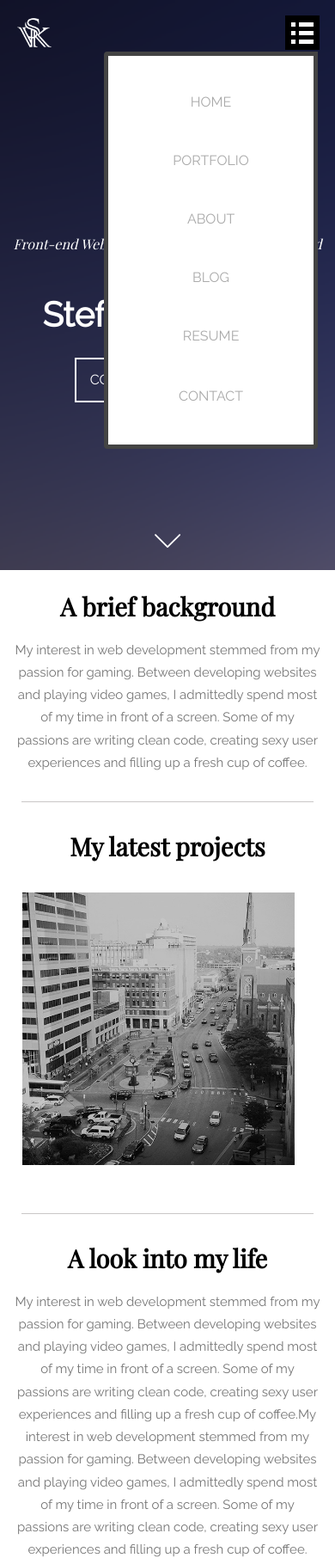
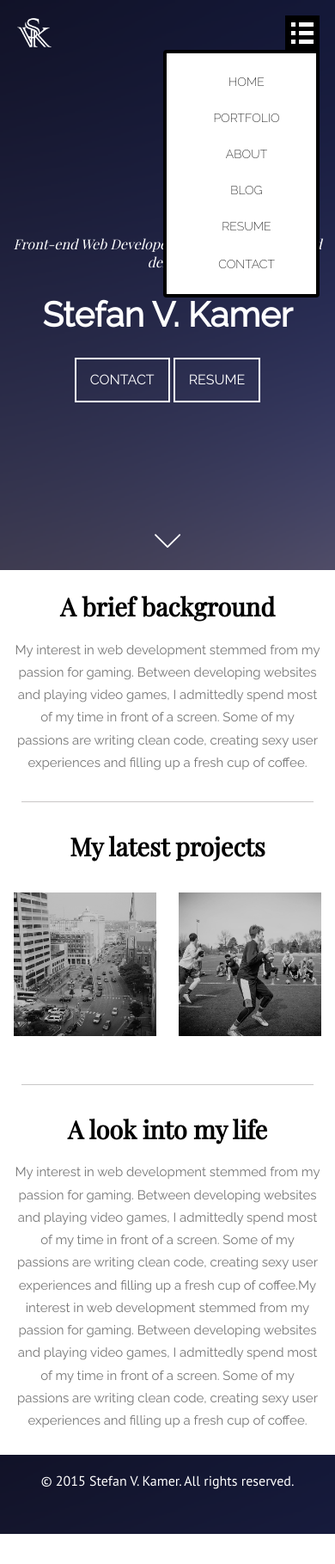
Before and after one commit to stefan2305/SVK-Landing-Page, a plain HTML site: page index.html in a window 390 px wide. Shown: the top 1819 px of the page at 86% size. After the commit the page ends 1784 px from the top, so only its background shows below. Drawn offline with nearby package versions, Linux system fonts and the light colour scheme; a web font is replaced by a local one.

Commit message:
Navigation Menu Styling
Styled the navigation menu some more. More work needed.

Still need to fix the bug that you can open the navigation menu from
anywhere along the top of the page.

```diff
--- a/css/style.css
+++ b/css/style.css
@@ -1,5 +1,3 @@
-
-
 /* Type Selectors ------------------ */
 
 html,
@@ -35,7 +33,7 @@ body {
     bottom: 0;
     width: 100%;
     height: 4em;
-    background-image: url(/assets/8.png);
+    background-image: url(../assets/8.png);
     padding-top: 5%;
     padding-bottom: 2%;
     text-align: center;
@@ -136,6 +134,7 @@ nav ul li {
     /* This allow us to arrange list items in a row, without using float */
     display: inline-block;
     list-style-type: none;
+    padding: 0 6px;
 }
 
 #menu-icon {
@@ -152,20 +151,21 @@ a:hover#menu-icon {
     display: hidden;
     background-color: #444;
     border-radius: 4px 4px 0 0;
+}
 
-}
 
 /* Create a style for the first level items */
 
 nav ul li a {
-    color: #aaa;
+    color: #ccc;
     display: block;
     line-height: 2em;
     padding: 0.5em 1em;
     text-decoration: none;
     text-transform: uppercase;
     font-family: 'Raleway', sans-serif;
-    font-size: 1em;
+    font-weight: 200;
+    font-size: 14px;
 }
 
 nav ul li a:hover {
@@ -190,7 +190,7 @@ nav ul li a#contact {
 /* ------------------- Header Styling ----------------- */
 
 .main-header {
-    background-image: url(/assets/8.png);
+    background-image: url(../assets/8.png);
     padding-top: 14em;
     padding-bottom: 10em;
     margin-bottom: 0;
@@ -200,24 +200,20 @@ nav ul li a#contact {
     z-index: 100;
 }
 
-
-
-
 #arrowbox {
     position: absolute;
     width: 100%;
     bottom: 0;
     text-align: center;
 }
+
 #arrowbox img {
     bottom: 0;
     width: 30px;
     height: auto;
     margin: 22px auto;
+}
 
-
-
-}
 
 /*
 #overlay {
@@ -232,7 +228,6 @@ nav ul li a#contact {
 }
 */
 
-
 .title {
     color: white;
     font-size: 1em;
@@ -244,14 +239,14 @@ nav ul li a#contact {
 
 
 /*-----------------------------------------------*/
+
 .the3images {
     width: 100%;
-    text-align: center;
 }
 
 .the3images img {
-    max-width: 317px;
-    margin: 20px 10px;
+    max-width: 100%;
+    margin: 20px auto;
 }
 
 #homeproject1 {
@@ -265,11 +260,9 @@ nav ul li a#contact {
 }
 
 #latestprojects {
-    width: 100%;
+    max-width: 700px;
     margin: auto;
-
 }
-
 
 
 /*Float Clearfix -------------------------*/
@@ -279,6 +272,7 @@ nav ul li a#contact {
     display: table;
     clear: both;
 }
+
 
 /*----------------------- Media Queries -----------------*/
 
@@ -294,43 +288,44 @@ nav ul li a#contact {
         padding-top: 70%;
     }
     header {
-
         position: absolute;
-
     }
-
     #menu-icon {
-		display:inline-block;
-
+        display: inline-block;
     }
-
-	nav ul, nav:active ul {
-        max-width: 200px;
+    nav ul,
+    nav:active ul {
+        max-width: 150px;
         display: none;
         position: absolute;
-		padding: 20px;
+        padding: 12px;
         background: #fff;
-		border: 5px solid #444;
-		right: 20px;
-		top: 60px;
-		width: 50%;
+        border: 4px solid #000;
+        right: 18px;
+        top: 58px;
         border-radius: 4px 0 4px 4px;
-
+        text-align: center;
     }
-
     nav li {
-
         text-align: center;
         width: 100%;
         padding: 10px 0;
         margin: 0;
-
     }
 
+    nav ul li a {
+        color: black;
+    }
+    nav ul li a:hover {
+        color: white;
+        background-color: black;
+    }
+    nav ul li a#contact:hover {
+        color: white;
+        background-color: black;
+    }
     nav:hover ul {
-
         display: block;
-
     }
     #logo img {
         max-height: 40px;
--- a/index.html
+++ b/index.html
@@ -5,8 +5,8 @@
     <title>Stefan Kamer Site</title>
     <meta name=viewport content="width=device-width, initial-scale=1">
     <meta charset="UTF-8">
-    <link href="css/style.css" rel="stylesheet">
-    <link href='https://fonts.googleapis.com/css?family=Playfair+Display:400,400italic|PT+Sans|Raleway' rel='stylesheet' type='text/css'>
+    <link href="/css/style.css" rel="stylesheet">
+    <link href='https://fonts.googleapis.com/css?family=Playfair+Display:400,400italic|PT+Sans|Raleway:200,400' rel='stylesheet' type='text/css'>
 </head>
 
 <body>
@@ -16,12 +16,12 @@
         <header class="main-header" id="header">
             <div id="overlay"></div>
             <nav>
-                                <div id="logo"> <img src="assets/SVKTechlogo.png"> </div>
+                                <div id="logo"> <img src="/assets/SVKTechlogo.png"> </div>
 <!--                            <a href="#" id="logo"></a>-->
 
                 <a href="#" id="menu-icon"></a>
                 <ul>
-                    <li><a id="home" href="home.html">Home</a></li>
+                    <li><a id="home" href="index.html">Home</a></li>
                     <li><a id="portfolio" href="portfolio.html">Portfolio</a></li>
                     <li><a id="about" href="about.html">About</a></li>
                     <li><a id="blog" href="blog.html">Blog</a></li>
@@ -59,8 +59,8 @@
                     <h2>My latest projects</h2>
 
 
-                    <div id="homeproject1" class="the3images"> <img src="assets/proj1.jpg"> </div>
-<!--                    <div id="homeproject2" class="the3images"> <img src="assets/proj2.jpg"> </div>-->
+                    <div id="homeproject1" class="the3images"> <img src="/assets/proj1.jpg"> </div>
+                    <div id="homeproject2" class="the3images"> <img src="assets/proj2.jpg"> </div>
 
 
 
```
Lines whose indentation alone changed are shown as unchanged.
